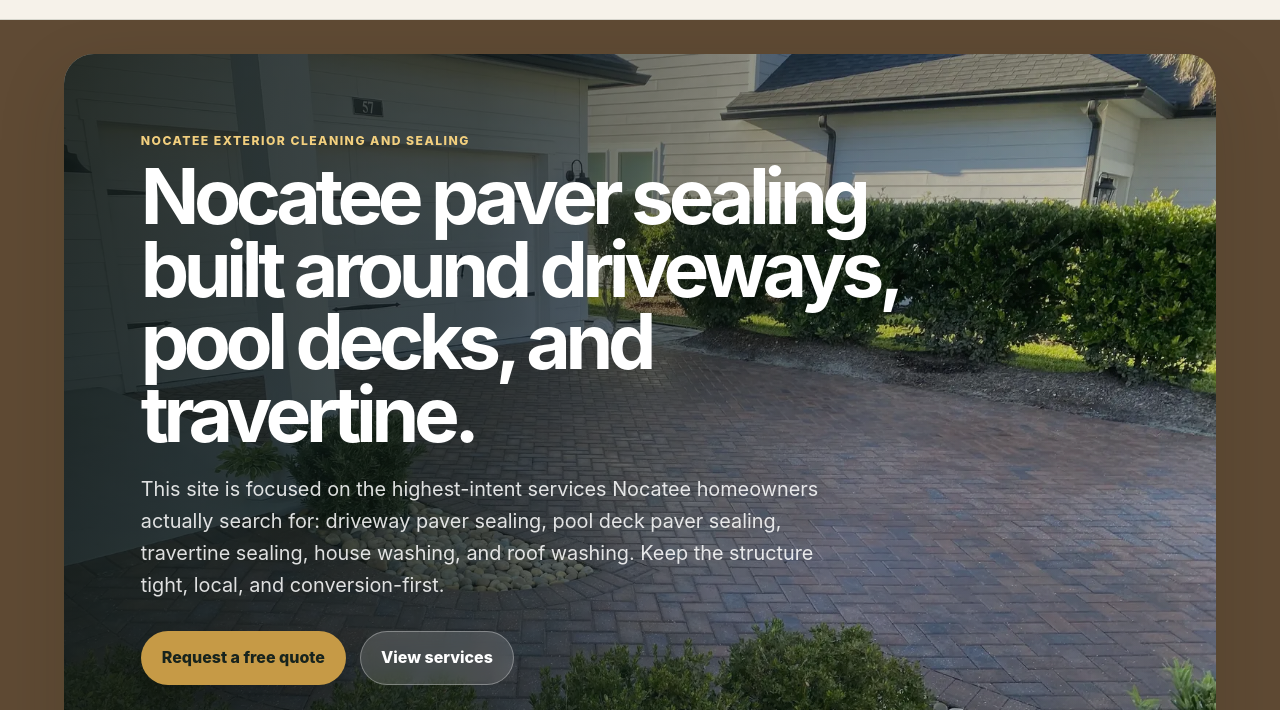
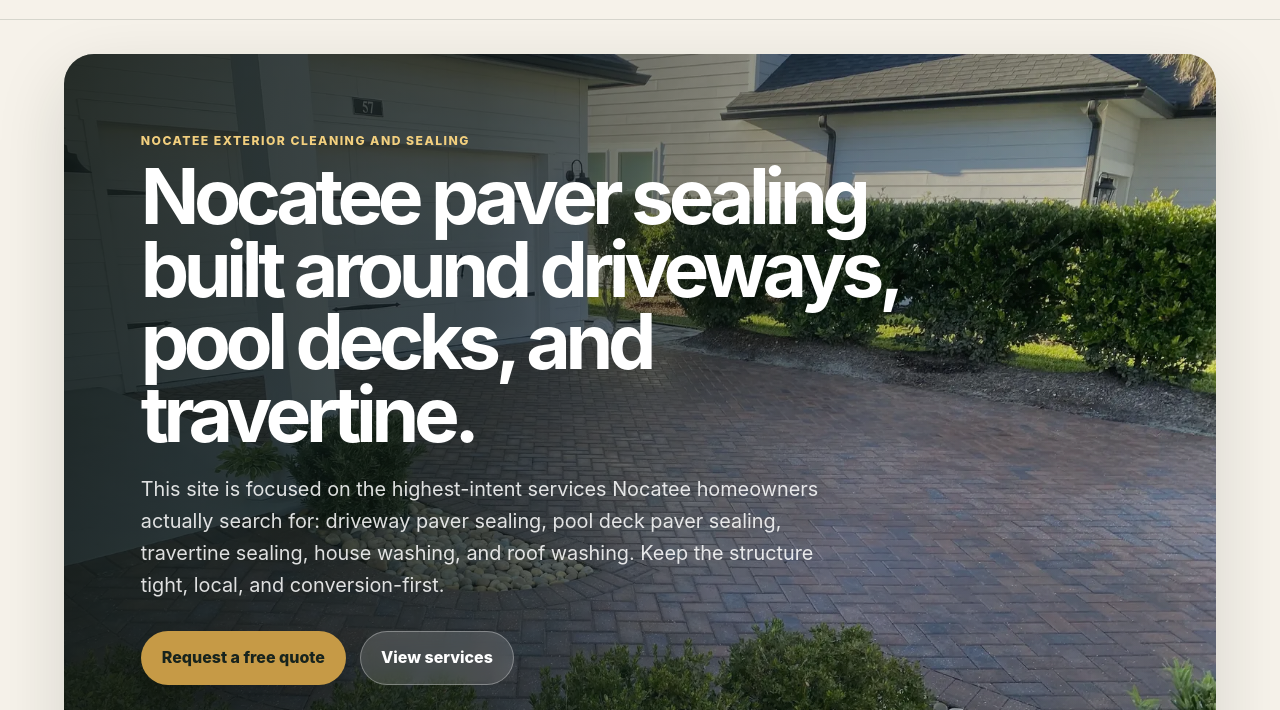
Before and after one commit to GsCommand/nocatee, a website: page index.html in a window 1280 px wide. Shown: the part 69-779 px from the top of the page. Drawn offline with Linux system fonts and the light colour scheme.

```diff
--- a/styles.css
+++ b/styles.css
@@ -140,7 +140,7 @@ a {
 
 .hero {
   padding: clamp(18px, 3vw, 34px) clamp(18px, 5vw, 72px);
-  background: #5f4a34;
+  background: var(--bg);
 }
 
 .hero-copy {
```
